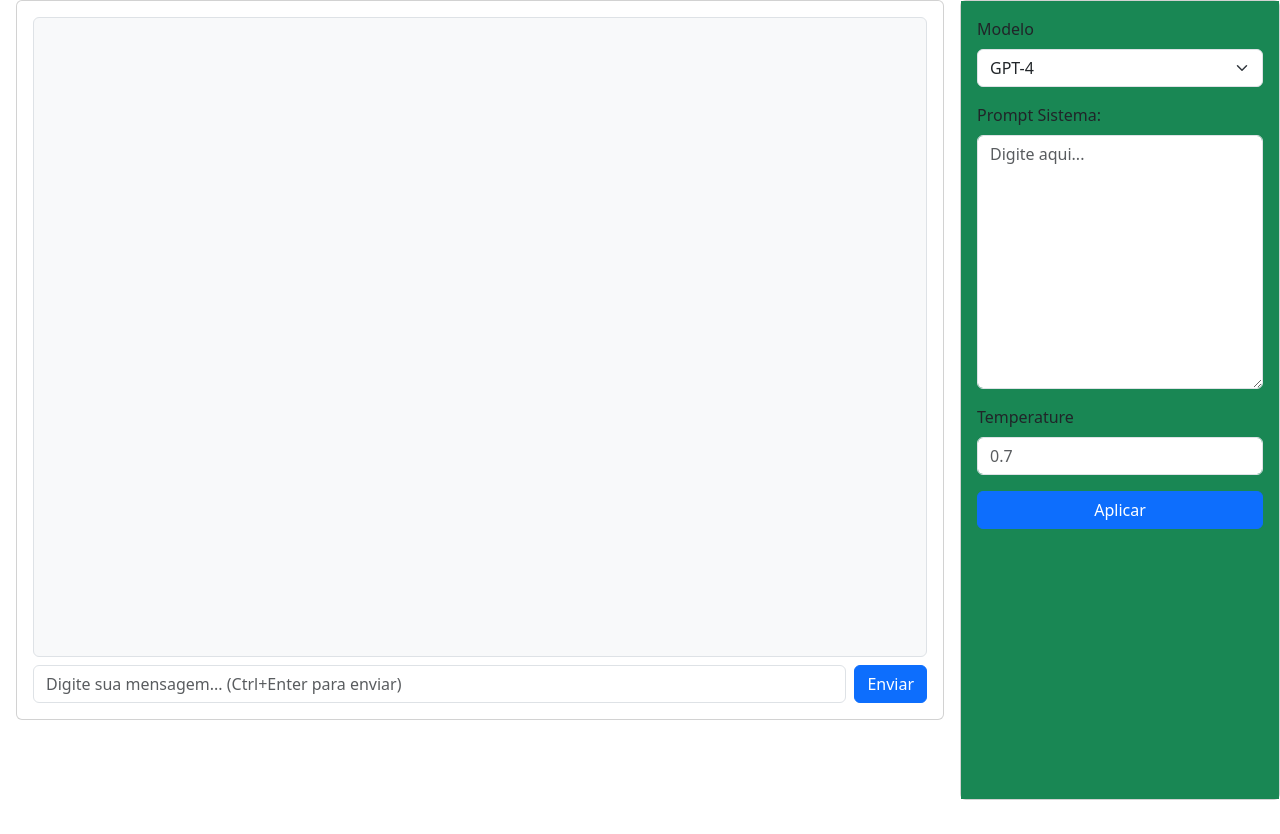
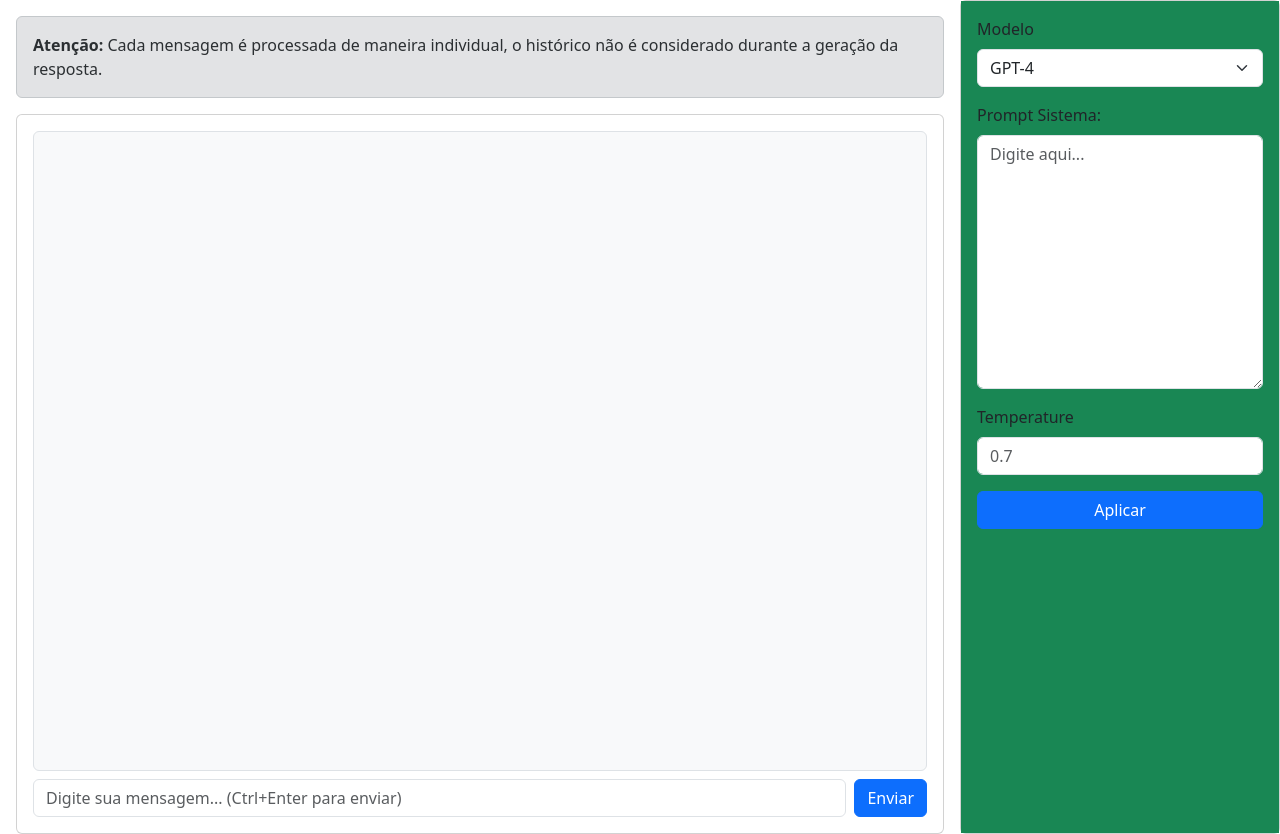
Before and after one commit to adrileysrb/llm-playground-interface, an Angular app: page / in a window 1280 px wide. Before the commit the page ends 800 px from the top, so only its background shows below. Built offline with nearby package versions, Linux system fonts and the light colour scheme.

Commit message:
chore: info

```diff
--- a/src/app/app.html
+++ b/src/app/app.html
@@ -1,10 +1,15 @@
 <router-outlet />
 <div class="d-flex flex-row min-vh-100">
   <div class="col-9">
-    <div *ngIf="carregando" class="alert d-flex align-items-center gap-2 m-0 rounded-0 m-3"
-         [ngClass]="demorandoMais ? 'alert-warning' : 'alert-info'">
-      <div class="spinner-border spinner-border-sm"></div>
-      {{ demorandoMais ? 'Levando mais tempo que o esperado...' : 'Aguardando resposta...' }}
+    <div class="alert d-flex align-items-center gap-2 m-3"
+         [ngClass]="carregando ? (demorandoMais ? 'alert-warning' : 'alert-info') : 'alert-secondary'">
+      <div *ngIf="carregando" class="spinner-border spinner-border-sm"></div>
+      <span *ngIf="!carregando">
+        <strong>Atenção:</strong> Cada mensagem é processada de maneira individual, o histórico não é considerado durante a geração da resposta.
+      </span>
+      <span *ngIf="carregando">
+        {{ demorandoMais ? 'Levando mais tempo que o esperado...' : 'Aguardando resposta...' }}
+      </span>
     </div>
     <div class="card mx-3" style="height: calc(100vh - 80px)">
       <div class="card-body d-flex flex-column overflow-hidden">
```
